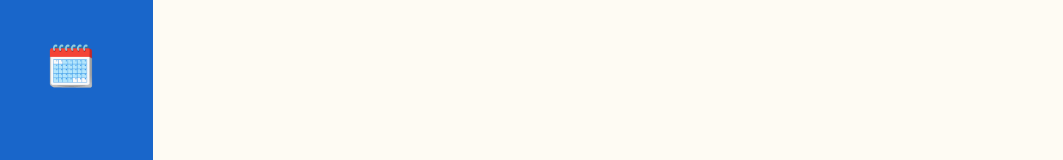
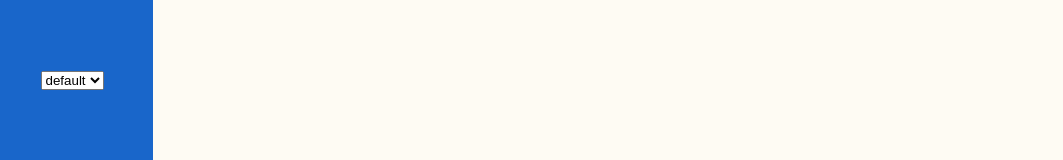
Before and after one commit to B-P-Coders/coding-night, a React (Create React App) app in the folder src/: page /timetable in a window 1280 px wide. Shown: the part 617-777 px from the top of the page, without its empty margins (12-1075 px from the left). Built offline with nearby package versions, Linux system fonts and the light colour scheme.

Commit message:
ThemeSwitch

```diff
--- a/src/src/components/Header.jsx
+++ b/src/src/components/Header.jsx
@@ -5,7 +5,6 @@ export default function Header(props) {
   return (
 
     <div className={styles.main}>
-      <link rel="stylesheet" href="/themes/default.css" />
       <h1>{props.value}</h1>
     </div>
   )
--- a/src/src/components/Layout.jsx
+++ b/src/src/components/Layout.jsx
@@ -6,7 +6,6 @@ export default function Layout ({children}) {
   console.log(styles)
   return (
     <div className={styles.container}>
-      <link rel="stylesheet" href="./themes/default.css" />
       <Sidebar/>
       <div className={styles.site}>
         {children}
--- a/src/src/components/Sidebar.jsx
+++ b/src/src/components/Sidebar.jsx
@@ -2,6 +2,7 @@ import React from 'react';
 import styles from '../styles/sidebar.module.css';
 import { Link } from 'react-router-dom';
 import logo from "../images/icon.png"
+import ToggleSwitch from './ToggleSwitch';
 
 export default function Sidebar () {
   return (
@@ -15,6 +16,7 @@ export default function Sidebar () {
         <li><Link to="/math">🧮</Link></li>
         <li><Link to="/notes">📒</Link></li>
         <li><Link to="/timetable">🗓️</Link></li>
+        <li><ToggleSwitch/></li>
       </ul>
 
       <div>
--- a/src/src/components/ToggleSwitch.jsx
+++ b/src/src/components/ToggleSwitch.jsx
@@ -1,13 +1,30 @@
-import React from 'react'
+import React, { useRef, useState } from 'react'
 import styles from '../styles/toggle.module.css'
 
-export default function ToggleSwitch () {
+const themes = [
+  "default",
+  "falcon",
+  "luna",
+  "suna"
+]
+
+export default function ToggleSwitch ()
+{
+
+  const themeSelect = useRef()
+  const [theme, setTheme] = useState('default')
+
+  function ChangeTheme()
+  {
+    setTheme(themeSelect.current.value)
+  }
   return (
     <div>
-      <link rel="stylesheet" href="/themes/default.css" />
+      <link rel="stylesheet" href={"./themes/" + theme + ".css"} />
       <label className={styles.switch}>
-        <input type="checkbox" checked>
-        <span className={styles.slider} className={styles.round}></span>
+        <select onChange={ChangeTheme} ref={themeSelect}>
+          {themes.map((theme) => <option>{theme}</option>)}
+        </select>
       </label>
     </div>
   )
```
Also changed, not shown: src/src/styles/toggle.module.css (renamed from src/src/styles/toggle.css).
